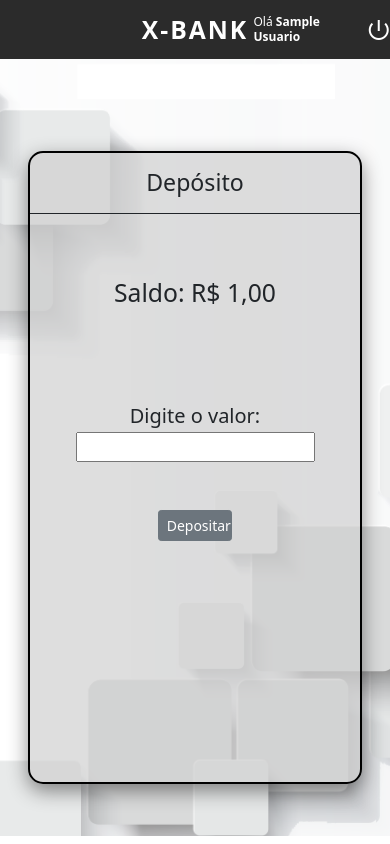
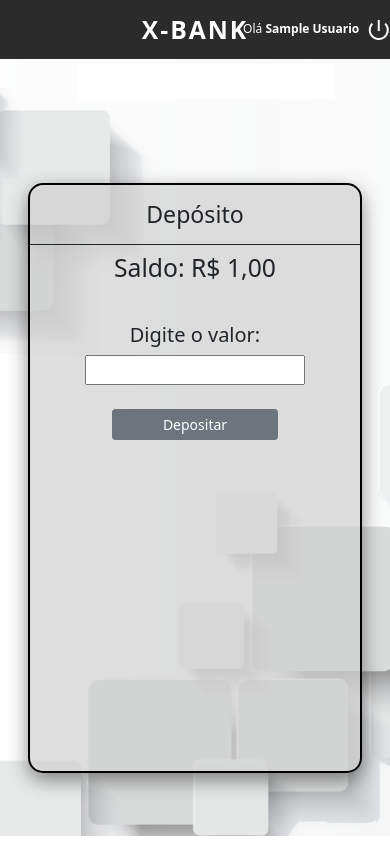
Before and after one commit to c3fatec/c3fatec.github.io, a Flask app: template banco/templates/cliente/deposito.html in a window 390 px wide. Run offline with Flask 2, Linux system fonts and the light colour scheme; the template is opened without the code that fills it, so the values that code supplies are empty; the visitor is signed in with stand-in values (Sample User, id 1); tables that the repository leaves empty hold one stand-in row (values such as "Sample post"); one stand-in notice (Sample message) is shown.

Commit message:
ajustes de responsividade

```diff
--- a/banco/static/css/_baseinterna.scss
+++ b/banco/static/css/_baseinterna.scss
@@ -65,7 +65,7 @@
       overflow: auto;
 
       @media (max-width: 575px) {
-        height: 75vh;
+        height: 70vh;
         margin-top: 6px;
       }
     }
--- a/banco/static/css/_principal.scss
+++ b/banco/static/css/_principal.scss
@@ -3,4 +3,16 @@
     background-color: whitesmoke;
     border-radius: 8px;
     padding: 8px;
+
+    @media (max-width: 1200px) {
+        flex-direction: column;
+        text-align: center;
+        gap: 10px;
+    }
+
+    div {
+        @media (max-width: 1200px) {
+
+        }
+    }
 }
--- a/banco/static/css/style.css
+++ b/banco/static/css/style.css
@@ -19,15 +19,25 @@
   letter-spacing: 2px;
   text-transform: uppercase;
 }
+@media (max-width: 360px) {
+  .header .logo p {
+    font-size: 23px !important;
+  }
+}
 @media (max-width: 575px) {
   .header .funcao-direita {
     width: 35% !important;
   }
 }
+@media (max-width: 575px) {
+  .header .funcao-direita .ola {
+    align-items: flex-end !important;
+  }
+}
 .header .funcao-direita .ola p {
   text-transform: capitalize;
 }
-@media (max-width: 575px) {
+@media (max-width: 830px) {
   .header .funcao-direita .ola p {
     font-size: 15px !important;
   }
@@ -40,7 +50,7 @@
 .header .funcao-direita .ola span {
   text-transform: capitalize;
 }
-@media (max-width: 900px) {
+@media (max-width: 991px) {
   .header .funcao-direita .ola span {
     font-size: 12px !important;
   }
@@ -52,9 +62,6 @@
 }
 .header .funcao-direita .sair {
   border: none;
-}
-.header .funcao-direita .sair i {
-  color: white;
 }
 .header .home {
   border: none;
@@ -213,7 +220,7 @@
 }
 @media (max-width: 575px) {
   .base-interna .caixa-principal .caixa-sistema {
-    height: 75vh;
+    height: 70vh;
     margin-top: 6px;
   }
 }
@@ -237,7 +244,13 @@
   border-radius: 8px;
   padding: 8px;
 }
-
+@media (max-width: 1200px) {
+  .msg {
+    flex-direction: column;
+    text-align: center;
+    gap: 10px;
+  }
+}
 .pg-impressao {
   min-height: 93vh;
   font-weight: 500;
--- a/banco/static/css/style.scss
+++ b/banco/static/css/style.scss
@@ -18,15 +18,16 @@
         width: 30% !important;
       }
 
-      // @media (max-width: 414px) {
-      //   width: 30% !important;
-      // }
-
       p {
         color: white;
         font-weight: bold !important;
         letter-spacing: 2px;
         text-transform: uppercase;
+
+        @media (max-width: 360px) {
+          font-size: 23px !important;
+        }
+
       }
     }
 
@@ -35,15 +36,16 @@
         width: 35% !important;
       }
 
-      // @media (max-width: 414px) {
-      //   width: 35% !important;
-      // }
 
       .ola {
+        @media (max-width: 575px) {
+          align-items: flex-end !important;
+        }
+
         p {
           text-transform: capitalize;
 
-          @media (max-width: 575px) {
+          @media (max-width: 830px) {
             font-size: 15px !important;
           }
           @media (max-width: 393px) {
@@ -54,7 +56,7 @@
         span {
           text-transform: capitalize;
 
-          @media (max-width: 900px) {
+          @media (max-width: 991px) {
             font-size: 12px !important;
           }
           @media (max-width: 393px) {
@@ -66,10 +68,6 @@
 
       .sair {
         border: none;
-
-        i {
-          color: white;
-        }
       }
     }
 
--- a/banco/templates/adm/agencia.html
+++ b/banco/templates/adm/agencia.html
@@ -38,9 +38,9 @@ messages%}
 <div class="d-flex flex-column p-2 border-bottom border-dark">
 	<div class="d-flex align-items-center w-100">
 		<div class="col-9">
-			<div style="text-transform: capitalize">Agência: {{agencia.nome}}</div>
+			<div class="text-capitalize">Agência: {{agencia.nome}}</div>
 			<div>Código: {{agencia.id_agencia}}</div>
-			<div>Gerente: {{agencia.gerente}}</div>
+			<div class="text-capitalize">Gerente: {{agencia.gerente}}</div>
 			<div>Quantidade de Clientes: {{agencia.quantidade}}</div>
 		</div>
 
--- a/banco/templates/baseinterna.html
+++ b/banco/templates/baseinterna.html
@@ -1,32 +1,22 @@
 <!DOCTYPE html>
 <html lang="en">
+
 <head>
 	<meta charset="UTF-8" />
 	<meta http-equiv="X-UA-Compatible" content="IE=edge" />
 	<meta name="viewport" content="width=device-width, initial-scale=1.0" />
 	<!-- CSS -->
-		<link
-			rel="stylesheet"
-			href="{{ url_for('static', filename='css/style.css')}}"
-		/>
+	<link rel="stylesheet" href="{{ url_for('static', filename='css/style.css')}}" />
 	<!-- CSS -->
 	<!-- botao off -->
-		<link
-			rel="stylesheet"
-			href="https://fonts.googleapis.com/css2?family=Material+Symbols+Outlined:opsz,wght,FILL,GRAD@48,400,0,0"
-		/>
+	<link rel="stylesheet"
+		href="https://fonts.googleapis.com/css2?family=Material+Symbols+Outlined:opsz,wght,FILL,GRAD@48,400,0,0" />
 	<!-- Bootstrap -->
-		<link
-			href="https://cdn.jsdelivr.net/npm/bootstrap@5.0.2/dist/css/bootstrap.min.css"
-			rel="stylesheet"
-			integrity="sha384-EVSTQN3/azprG1Anm3QDgpJLIm9Nao0Yz1ztcQTwFspd3yD65VohhpuuCOmLASjC"
-			crossorigin="anonymous"
-		/>
-		<script
-			src="https://cdn.jsdelivr.net/npm/bootstrap@5.0.2/dist/js/bootstrap.min.js"
+	<link href="https://cdn.jsdelivr.net/npm/bootstrap@5.0.2/dist/css/bootstrap.min.css" rel="stylesheet"
+		integrity="sha384-EVSTQN3/azprG1Anm3QDgpJLIm9Nao0Yz1ztcQTwFspd3yD65VohhpuuCOmLASjC" crossorigin="anonymous" />
+	<script src="https://cdn.jsdelivr.net/npm/bootstrap@5.0.2/dist/js/bootstrap.min.js"
 		integrity="sha384-cVKIPhGWiC2Al4u+LWgxfKTRIcfu0JTxR+EQDz/bgldoEyl4H0zUF0QKbrJ0EcQF"
-			crossorigin="anonymous"
-		></script>
+		crossorigin="anonymous"></script>
 
 	<!-- Bootstrap -->
 
@@ -37,28 +27,21 @@
 	<header class="header d-flex justify-content-between">
 		<div class="funcao-inicio w-25"></div>
 
-			<div
-				class="logo w-50 h-100 d-flex justify-content-center text-center align-items-center"
-			>
+		<div class="logo w-50 h-100 d-flex justify-content-center text-center align-items-center">
 			<p class="h2 m-0 p-0">X-bank</p>
 		</div>
 
+		<div class="funcao-direita w-25 h-100 d-flex justify-content-end align-items-center">
 			<div
-				class="funcao-direita w-25 h-100 pe- d-flex justify-content-end align-items-center"
-			>
-				<div
-					class="ola m-0 p-0 d-flex justify-content-center flex-column h-100 pe-2"
-				>
+				class="ola m-0 p-0 d-flex justify-content-center flex-column h-100 pe-2 col-xxl-5 col-xl-6 col-lg-7 col-md-7 col-sm-9 col-11">
 				<p class="h5 m-0 p-0">Olá <b>{{g.usuario.nome}}</b><br /></p>
 				{%if 'gerente' not in g.conta.tipo%}
 				<span class="m-0 p-0"> Saldo: R$ {{g.conta.saldo | dinheiro}} </span>
 				{%endif%}
 			</div>
 
-				<div
-					class="sair col-2 d-flex justify-content-center align-items-center h-100 btn btn-outline-secondary p-0"
-					onclick="document.location='/logout'"
-				>
+			<div class="sair col-2 d-flex justify-content-center align-items-center h-100 btn btn-outline-secondary p-0"
+				onclick="document.location='/logout'">
 				<span class="material-symbols-outlined m-0 p-0">
 					power_settings_new
 				</span>
@@ -66,18 +49,13 @@
 		</div>
 	</header>
 
-		<div
-			class="base-interna container-fluid d-flex justify-content-center align-items-center"
-		>
+	<div class="base-interna container-fluid d-flex justify-content-center align-items-center">
 		<div class="caixa-principal d-flex row">
 			<div
-					class="botoes d-flex justify-content-center text-center my-auto col-xxl-3 col-xl-4 col-md-4 col-sm-3 col-12 gap-3 p-3"
-				>
+				class="botoes d-flex justify-content-center text-center my-auto col-xxl-3 col-xl-4 col-md-4 col-sm-3 col-12 gap-3 p-3">
 				{%if 'corrente' in g.conta.tipo or 'poupanca' in g.conta.tipo%}
-					<div
-						class="funcao col-xxl-5 col-xl-5 col-lg-5 col-md-5 col-sm-10 col-3"
-						onclick="document.location='/conta'"
-					>
+				<div class="funcao col-xxl-5 col-xl-5 col-lg-5 col-md-5 col-sm-10 col-3"
+					onclick="document.location='/conta'">
 					<div class="head w-100">
 						<p>Home</p>
 					</div>
@@ -86,139 +64,90 @@
 					</div>
 				</div>
 
-					<div
-						class="funcao col-xxl-5 col-xl-5 col-lg-5 col-md-5 col-sm-10 col-3"
-						onclick="document.location='/conta/saque'"
-					>
+				<div class="funcao col-xxl-5 col-xl-5 col-lg-5 col-md-5 col-sm-10 col-3"
+					onclick="document.location='/conta/saque'">
 					<div class="head w-100">
 						<p>Saque</p>
 					</div>
 					<div class="w-100 my-auto">
-							<img
-								src="../static/icons/sacar.png"
-								alt="sacar"
-								class="w-50 p-1"
-							/>
+						<img src="../static/icons/sacar.png" alt="sacar" class="w-50 p-1" />
 					</div>
 				</div>
 
-					<div
-						class="funcao col-xxl-5 col-xl-5 col-lg-5 col-md-5 col-sm-10 col-3"
-						onclick="document.location='/conta/deposito'"
-					>
+				<div class="funcao col-xxl-5 col-xl-5 col-lg-5 col-md-5 col-sm-10 col-3"
+					onclick="document.location='/conta/deposito'">
 					<div class="head w-100">
 						<p>Depósito</p>
 					</div>
 					<div class="w-100 my-auto">
-							<img
-								src="../static/icons/depositar.png"
-								alt="depositar"
-								class="w-50 p-1"
-							/>
+						<img src="../static/icons/depositar.png" alt="depositar" class="w-50 p-1" />
 					</div>
 				</div>
 
-					<div
-						class="funcao col-xxl-5 col-xl-5 col-lg-5 col-md-5 col-sm-10 col-3"
-						onclick="document.location='/conta/extrato'"
-					>
+				<div class="funcao col-xxl-5 col-xl-5 col-lg-5 col-md-5 col-sm-10 col-3"
+					onclick="document.location='/conta/extrato'">
 					<div class="head w-100">
 						<p>Extrato</p>
 					</div>
 					<div class="w-100 my-auto">
-							<img
-								src="../static/icons/extrato.png"
-								alt="comprovante"
-								class="w-50 p-1"
-							/>
+						<img src="../static/icons/extrato.png" alt="comprovante" class="w-50 p-1" />
 					</div>
 				</div>
 				{%endif%} {%if 'gerente' in g.conta.tipo%}
-					<div
-						class="funcao col-xxl-5 col-xl-5 col-lg-5 col-md-5 col-sm-10 col-3"
-						onclick="document.location='/admin/pendencias'"
-					>
+				<div class="funcao col-xxl-5 col-xl-5 col-lg-5 col-md-5 col-sm-10 col-3"
+					onclick="document.location='/admin/pendencias'">
 					<div class="head w-100">
 						<p>Transações</p>
 					</div>
 					<div class="w-100 my-auto">
-							<img
-								src="../static/icons/pendencia.png"
-								alt="comprovante"
-								class="w-50 p-1"
-							/>
+						<img src="../static/icons/pendencia.png" alt="comprovante" class="w-50 p-1" />
 					</div>
 				</div>
-					<div
-						class="funcao col-xxl-5 col-xl-5 col-lg-5 col-md-5 col-sm-10 col-3"
-						onclick="document.location='/admin/aprovacaoCadastros'"
-					>
+				<div class="funcao col-xxl-5 col-xl-5 col-lg-5 col-md-5 col-sm-10 col-3"
+					onclick="document.location='/admin/aprovacaoCadastros'">
 					<div class="head w-100">
 						<p>Solicitações</p>
 					</div>
 					<div class="w-100 my-auto">
-							<img
-								src="../static/icons/cadastro.png"
-								alt="comprovante"
-								class="w-50 p-1"
-							/>
+						<img src="../static/icons/cadastro.png" alt="comprovante" class="w-50 p-1" />
 					</div>
 				</div>
-					<div
-						class="funcao col-xxl-5 col-xl-5 col-lg-5 col-md-5 col-sm-10 col-3"
-						onclick="document.location='/admin/usuarios'"
-					>
+				<div class="funcao col-xxl-5 col-xl-5 col-lg-5 col-md-5 col-sm-10 col-3"
+					onclick="document.location='/admin/usuarios'">
 					<div class="head w-100">
 						<p>Usuários</p>
 					</div>
 					<div class="w-100 my-auto">
-							<img
-								src="../static/icons/dados.png"
-								alt="dados"
-								class="w-50 p-1"
-							/>
+						<img src="../static/icons/dados.png" alt="dados" class="w-50 p-1" />
 					</div>
 				</div>
 				{%if not g.conta.agencia%}
-					<div
-						class="funcao col-xxl-5 col-xl-5 col-lg-5 col-md-5 col-sm-10 col-3"
-						onclick="document.location='/admin/agencias'"
-					>
+				<div class="funcao col-xxl-5 col-xl-5 col-lg-5 col-md-5 col-sm-10 col-3"
+					onclick="document.location='/admin/agencias'">
 					<div class="head w-100">
 						<p>Agências</p>
 					</div>
 					<div class="w-100 my-auto">
-							<img
-								src="../static/icons/agencia.png"
-								alt="dados"
-								class="w-50 p-1"
-							/>
+						<img src="../static/icons/agencia.png" alt="dados" class="w-50 p-1" />
 					</div>
 				</div>
-					<div
-						class="funcao col-xxl-5 col-xl-5 col-lg-5 col-md-5 col-sm-10 col-3"
-						onclick="document.location='/admin/gerentes'"
-					>
+				<div class="funcao col-xxl-5 col-xl-5 col-lg-5 col-md-5 col-sm-10 col-3"
+					onclick="document.location='/admin/gerentes'">
 					<div class="head w-100">
 						<p>Gerentes</p>
 					</div>
 					<div class="w-100 my-auto">
-							<img
-								src="../static/icons/colaboradores.png"
-								alt="dados"
-								class="w-50 p-1"
-							/>
+						<img src="../static/icons/colaboradores.png" alt="dados" class="w-50 p-1" />
 					</div>
 				</div>
 				{%endif%} {%endif%}
 			</div>
 
-				<div
-					class="caixa-s d-flex align-items-center col-xxl-9 col-xl-8 col-md-8 col-sm-9 col-12"
-				>
+			<div class="caixa-s d-flex align-items-center col-xxl-9 col-xl-8 col-md-8 col-sm-9 col-12">
 				<div class="caixa-sistema w-100">{% block body %} {% endblock %}</div>
 			</div>
 		</div>
 	</div>
 </body>
+
 </html>
--- a/banco/templates/cliente/deposito.html
+++ b/banco/templates/cliente/deposito.html
@@ -3,7 +3,7 @@
 <title>Xbank - Depósito</title>
 
 <style>
-	.ola > span {
+	.ola>span {
 		display: none;
 	}
 </style>
@@ -12,36 +12,26 @@
 <div class="pg-deposito h-100">
 	<p class="h3 py-3 text-center border-bottom border-dark">Depósito</p>
 
-	<div class="d-flex flex-column m-3 mt-5 h-75">
-		<div class="mx-auto text-center pt-3">
+	<div class="d-flex flex-column gap-4 mt-2">
+		<div class="mx-auto text-center">
 			<p class="h2">Saldo: R$ {{g.conta.saldo | dinheiro }}</p>
 		</div>
 
-		<div
-			class="d-flex flex-column justify-content-center align-items-center h-75"
-		>
-			<form
-				method="POST"
-				class="d-flex align-items-center flex-column text-center h-50 w-50"
-			>
-				<label class="mb-1 h5">Digite o valor:</label>
-				<input type="number" step="0.01" name="valor" id="valor" min="0.01" />
-				<button type="submit" class="btn btn-secondary btn-sm w-50 mt-5">
+		<div class="d-flex flex-column">
+			<form method="POST" class="d-flex align-items-center flex-column text-center col-12 mb-4">
+				<label class="my-2 h5">Digite o valor:</label>
+				<input type="number" step="0.01" name="valor" id="valor" min="0.01"
+					class="col-xxl-8 col-xl-8 col-md-9 col-sm-9 col-8" />
+				<button type="submit" class="btn btn-secondary btn-sm w-50 mt-4">
 					Depositar
 				</button>
 			</form>
 			{% with messages = get_flashed_messages() %} {%if messages and id%} {%for
 			message in messages%}
-			<div
-				class="msg d-flex align-items-center justify-content-center m-4 w-75"
-			>
-				<div class="col-9">{{message}}</div>
-				<div class="col-3">
-					<a
-						href="{{url_for('conta.impressao', id_transacao=id)}}"
-						target="_blank"
-						class="w-100"
-					>
+			<div class="msg d-flex align-items-center justify-content-center mx-auto mt-5 col-xxl-11 col-xl-11 col-md-11 col-sm-11 col-11">
+				<div class="col-xxl-8 col-xl-8 col-md-12 col-sm-12 col-12">{{message}}</div>
+				<div class="col-xxl-4 col-xl-4 col-md-5 col-sm-8 col-8">
+					<a href="{{url_for('conta.impressao', id_transacao=id)}}" target="_blank" class="w-100">
 						<div class="btn btn-secondary w-100">Gerar comprovante</div>
 					</a>
 				</div>
```
Also changed, not shown: banco/templates/adm/cadastroGerentes.html (+11 -34 lines), banco/templates/adm/gerente.html (+5 -16 lines), banco/templates/cliente/extrato.html (+10 -10 lines), banco/templates/cliente/saque.html (+10 -10 lines), banco/templates/loginadm.html (deleted, +0 -34 lines), 1 other file. Lines whose indentation alone changed are shown as unchanged.
